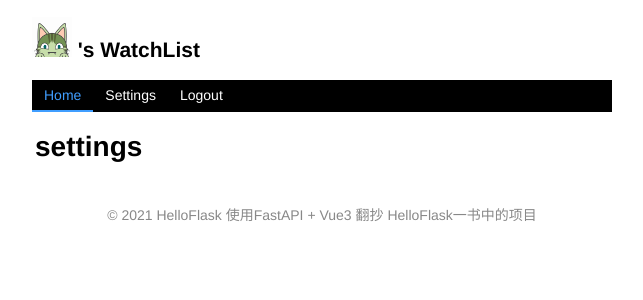
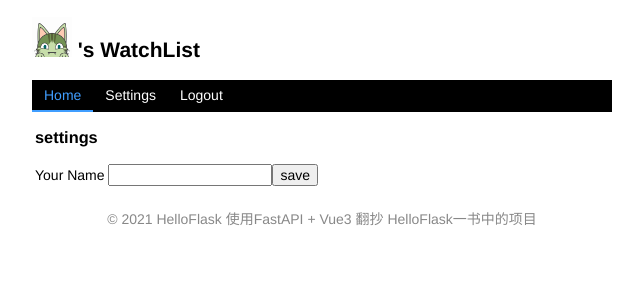
Before and after one commit to zy7y/watch-fastapi, a Vue app in the folder frontend/: page /settings in a window 1280 px wide. Shown: the top 300 px of the page, without its empty margins (318-961 px from the left). Built offline with nearby package versions, Linux system fonts and the light colour scheme; sample sign-in values are in the browser's storage.

Commit message:
feat: settings修改昵称页面及功能开发

```diff
--- a/frontend/src/components/WatchHeader.vue
+++ b/frontend/src/components/WatchHeader.vue
@@ -20,7 +20,7 @@ const currentRouters = router.getRoutes();
 // 菜单点击事件
 const handleSelect = (index) => {
   if (index === "/logout") {
-    window.localStorage.removeItem("token");
+    window.localStorage.clear();
     store.commit("changeToken", false);
     ElMessage({
       message: "退出登录.",
--- a/frontend/src/utils/request.js
+++ b/frontend/src/utils/request.js
@@ -15,10 +15,7 @@ export function request(config) {
   instance.interceptors.request.use(
     (config) => {
       // 获取token 从浏览器缓存
-      // const token = window.localStorage.getItem('token')
-
-      // 从 vuex 中获取token
-      const token = store.state.token;
+      const token = window.localStorage.getItem('token')
       if (token) {
         config.headers.Authorization = token;
       }
--- a/frontend/src/views/settings.vue
+++ b/frontend/src/views/settings.vue
@@ -1,7 +1,33 @@
-<script setup></script>
+<script setup>
+
+import {useStore} from 'vuex'
+import { ref } from 'vue'
+import { updateUser } from "@/apis/user";
+import {ElMessage} from "element-plus";
+
+const store = useStore()
+
+const nickname = ref(store.state.nickname)
+
+
+const saveBtnClick = () => {
+  updateUser(nickname.value).then(res => {
+    store.commit("changeNickname", nickname.value)
+    window.localStorage.setItem("nickname", nickname.value)
+    ElMessage({
+        message: "修改成功.",
+        type: "success",
+      });
+  }).catch(err => console.log(err))
+}
+
+</script>
 
 <template>
-  <h1>settings</h1>
+  <h3>settings</h3>
+  Your Name <input v-model="nickname">
+  <button @click="saveBtnClick">save</button>
 </template>
 
-<style></style>
+<style scoped>
+</style>
```
Also changed, not shown: 1 other file (tests, documents, lock files or other folders).
